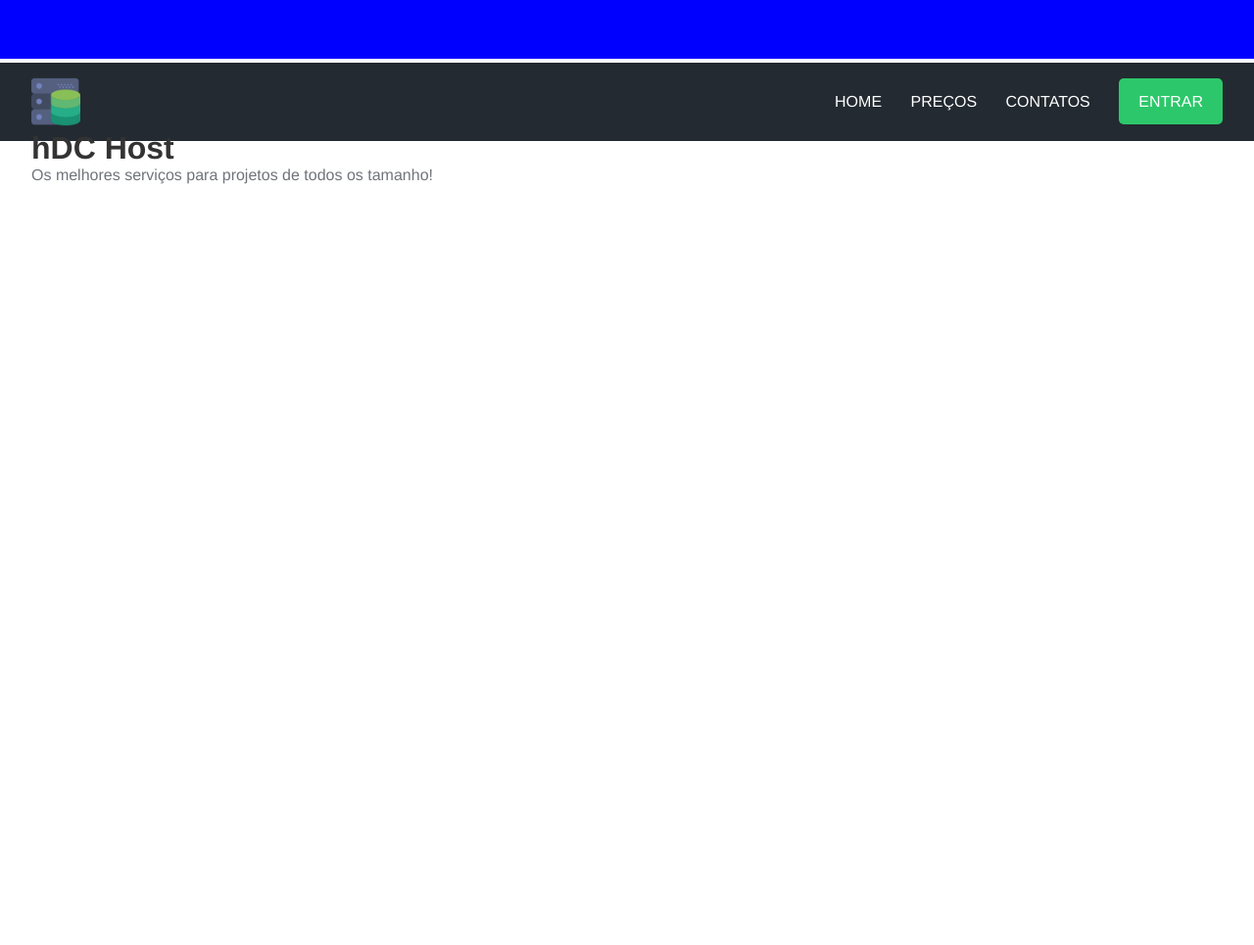
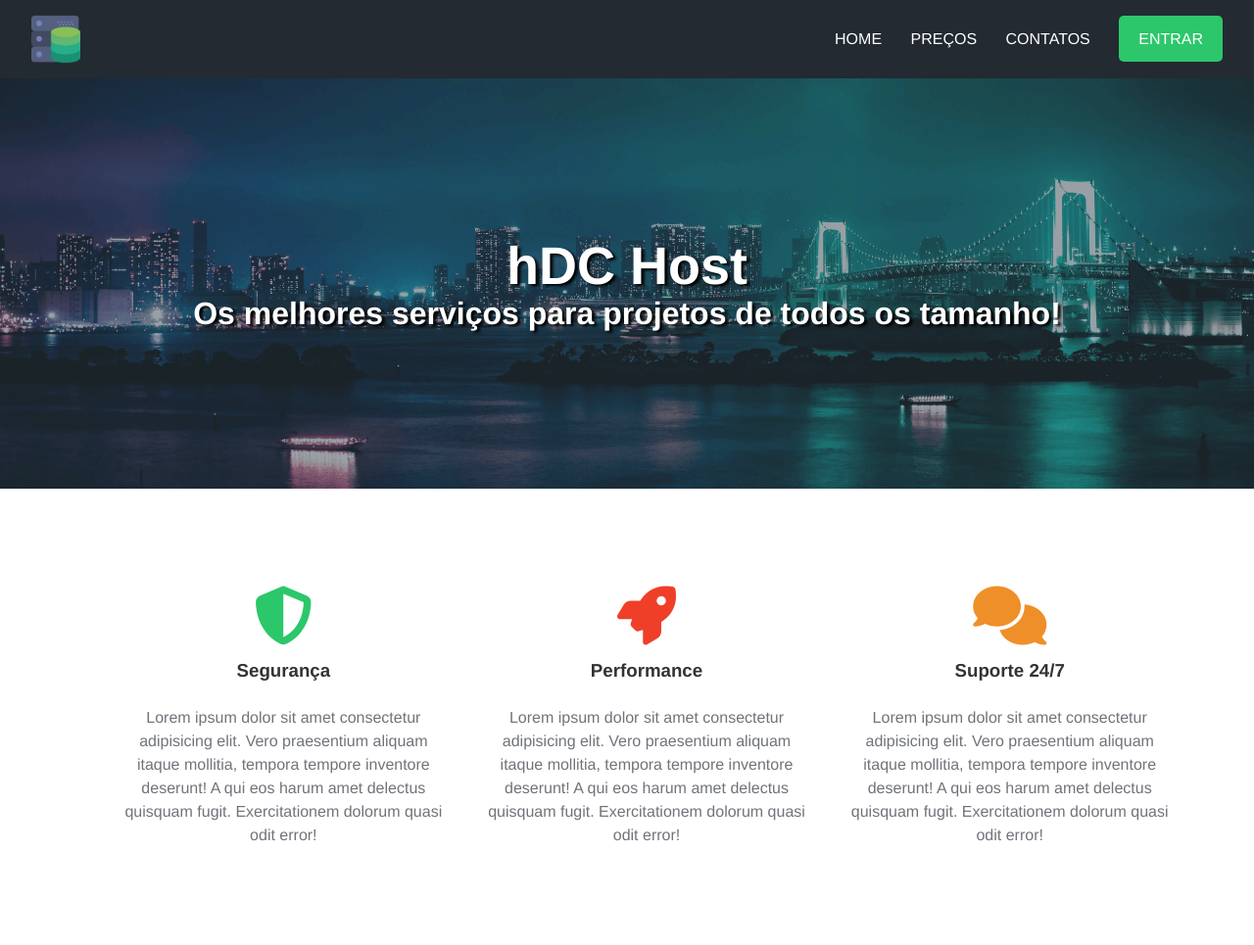
Before and after one commit to andreluiskunert/Formacao_Full_Stack_2026_completo_Hora_de_Codar, a plain HTML site: page Curso de HTML e CSS do Básico ao Avançado_Com Projetos/8_Projetos/HdC_Host/index.html in a window 1280 px wide. Shown: the whole page at 98% size. Before the commit the page ends 800 px from the top, so only its background shows below. Drawn offline with Linux system fonts and the light colour scheme.

Commit message:
HTLM_CSS2026

```diff
--- a/Curso de HTML e CSS do Básico ao Avançado_Com Projetos/8_Projetos/HdC_Host/css/estilo.css
+++ b/Curso de HTML e CSS do Básico ao Avançado_Com Projetos/8_Projetos/HdC_Host/css/estilo.css
@@ -59,3 +59,60 @@ nav {
 .navbar-items .default-btn:hover {background-color: #22bb5f;
      color: #fff;
 }
+/*
+Terça-feira_D'Noite,10/11/2026
+ main banner
+*/
+.main-banner{
+    background-image: url("../img/mainbanner.png");
+    background-size: cover;
+    background-position: center;
+    padding: 10rem;
+}
+.main-banner h1,
+.main-banner p{
+    color: #fff;
+    text-align: center;
+    font-weight: bold;
+    text-shadow: #000 3px 2px 3px;
+}
+.main-banner h1{
+   font-size: 54px;
+}
+.main-banner p{
+   font-size: 32px;
+}
+/* Services */
+.services-container {
+    padding: 5rem 0;
+}
+.services-container ul{
+    display: flex;
+    width: 90%;
+     margin: 0 auto;
+}
+.services-container li {
+    flex: 1 1 200px;
+    list-style: none;
+    text-align: center;
+    padding: 20px;
+}
+.fas{
+    font-size: 60px;
+    margin-bottom: 15px;
+}
+.fa-shield-alt{
+    color:#2cc76a;
+}
+.fa-rocket{
+    color:#ef3f29;
+}
+.fa-comments{
+    color:#ef8f29;
+}
+.services-container h3{
+    margin-bottom: 25px;
+}
+.services-container p {
+    line-height: 24px;
+}
--- a/Curso de HTML e CSS do Básico ao Avançado_Com Projetos/8_Projetos/HdC_Host/index.html
+++ b/Curso de HTML e CSS do Básico ao Avançado_Com Projetos/8_Projetos/HdC_Host/index.html
@@ -13,8 +13,9 @@
       referrerpolicy="no-referrer"
     />
 </head>
+<!-- <marquee> Aqui teremos a base pra os projetos que viram...</marquee> -->
 <body>
-    <marquee> Aqui teremos a base pra os projetos que viram...</marquee>
+
     <!-- <h2>Criando FrontPage</h2> -->
     <!-- <i class="fas fa-shield-alt">
 
@@ -31,14 +32,43 @@
                       <li><a href="#">Contatos</a></li>
                        <li><a href="#" class="default-btn">Entrar</a></li>
                 </ul>
-            </nav>
+
+        </div>
+                </nav>
             <main>
                 <div class="main-banner">
                     <h1>hDC Host</h1>
                     <p>Os melhores serviços para projetos de todos os tamanho!</p>
                 </div>
             </main>
-        </div>
+            <section class="services-container">
+                <ul>
+                    <li>
+                        <i class="fas fa-shield-alt"></i>
+                        <h3>Segurança</h3>
+                        <p>Lorem ipsum dolor sit amet consectetur adipisicing elit.
+                            Vero praesentium aliquam itaque mollitia, tempora tempore inventore deserunt!
+                            A qui eos harum amet delectus quisquam fugit.
+                             Exercitationem dolorum quasi odit error!</p>
+                    </li>
+                     <li>
+                        <i class="fas fa-rocket"></i>
+                        <h3>Performance</h3>
+                        <p>Lorem ipsum dolor sit amet consectetur adipisicing elit.
+                            Vero praesentium aliquam itaque mollitia, tempora tempore inventore deserunt!
+                            A qui eos harum amet delectus quisquam fugit.
+                             Exercitationem dolorum quasi odit error!</p>
+                    </li>
+                     <li>
+                        <i class="fas fa-comments"></i>
+                        <h3>Suporte 24/7</h3>
+                        <p>Lorem ipsum dolor sit amet consectetur adipisicing elit.
+                            Vero praesentium aliquam itaque mollitia, tempora tempore inventore deserunt!
+                            A qui eos harum amet delectus quisquam fugit.
+                             Exercitationem dolorum quasi odit error!</p>
+                    </li>
+                </ul>
+            </section>
     </div>
 </body>
 </html>
```
Also changed, not shown: Curso de HTML e CSS do Básico ao Avançado_Com Projetos/7_RESPONSIVDADE/CSS/estilo.css (line endings or trailing spaces).
